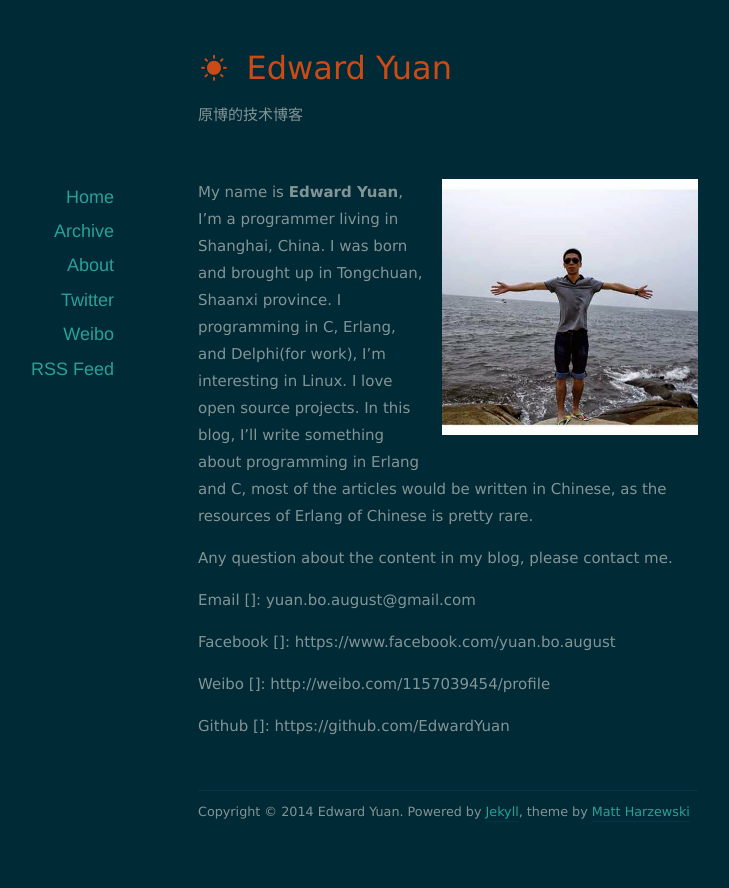
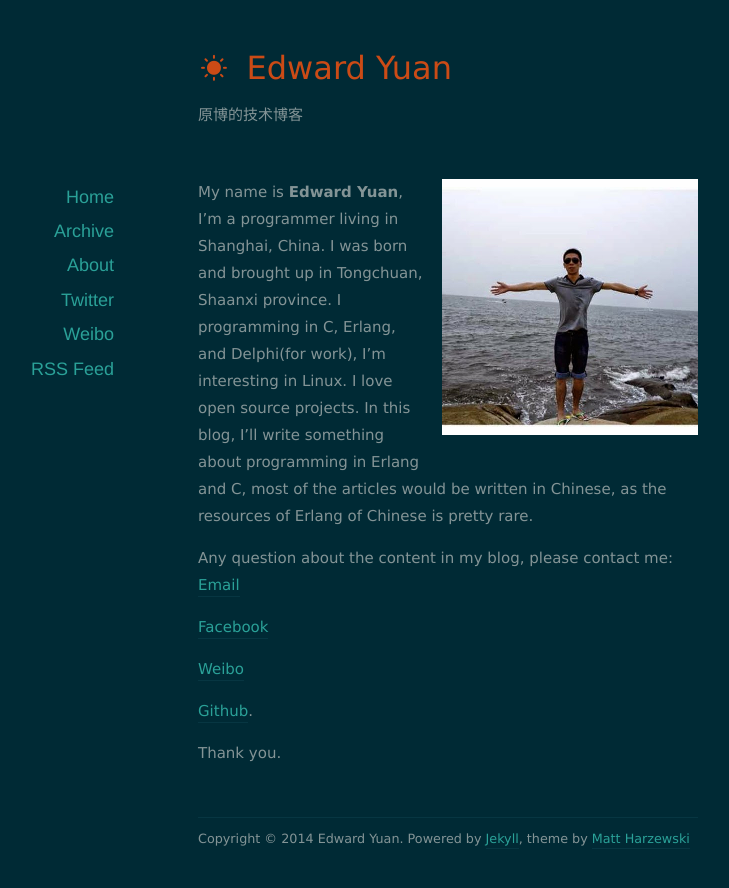
Before and after one commit to EdwardYuan/EdwardYuan.github.io, a Jekyll site: the page built from about/index.markdown, in a window 1280 px wide. Shown: the top 888 px of the page, without its empty margins (192-921 px from the left). Built offline with Jekyll 4.4.1, drawn with Linux system fonts in a browser that asks for light colours; nearby versions of some CDN libraries.

Commit message:
Update index.markdown

```diff
--- a/about/index.markdown
+++ b/about/index.markdown
@@ -7,12 +7,22 @@ title: About
 <img src="/images/edwardyuan.png" class="right" />
 My name is **Edward Yuan**, I'm a programmer living in Shanghai, China. I was born and brought up in Tongchuan, Shaanxi province.  I programming in C, Erlang, and Delphi(for work), I'm interesting in Linux. I love open source projects. In this blog, I'll write something about programming in Erlang and C, most of the articles would be written in Chinese, as the resources of Erlang of Chinese is pretty rare.
 
-Any question about the content in my blog, please contact me.
+Any question about the content in my blog, please contact me:
+[Email]
 
-Email []: yuan.bo.august@gmail.com
+[Facebook]
 
-Facebook []: https://www.facebook.com/yuan.bo.august
+[Weibo]
 
-Weibo []: http://weibo.com/1157039454/profile
+[Github].
 
-Github []: https://github.com/EdwardYuan
+Thank you.
+
+
+[Email]: yuan.bo.august@gmail.com
+
+[Facebook]: https://www.facebook.com/yuan.bo.august
+
+[Weibo]: http://weibo.com/1157039454/profile
+
+[Github]: https://github.com/EdwardYuan
```
